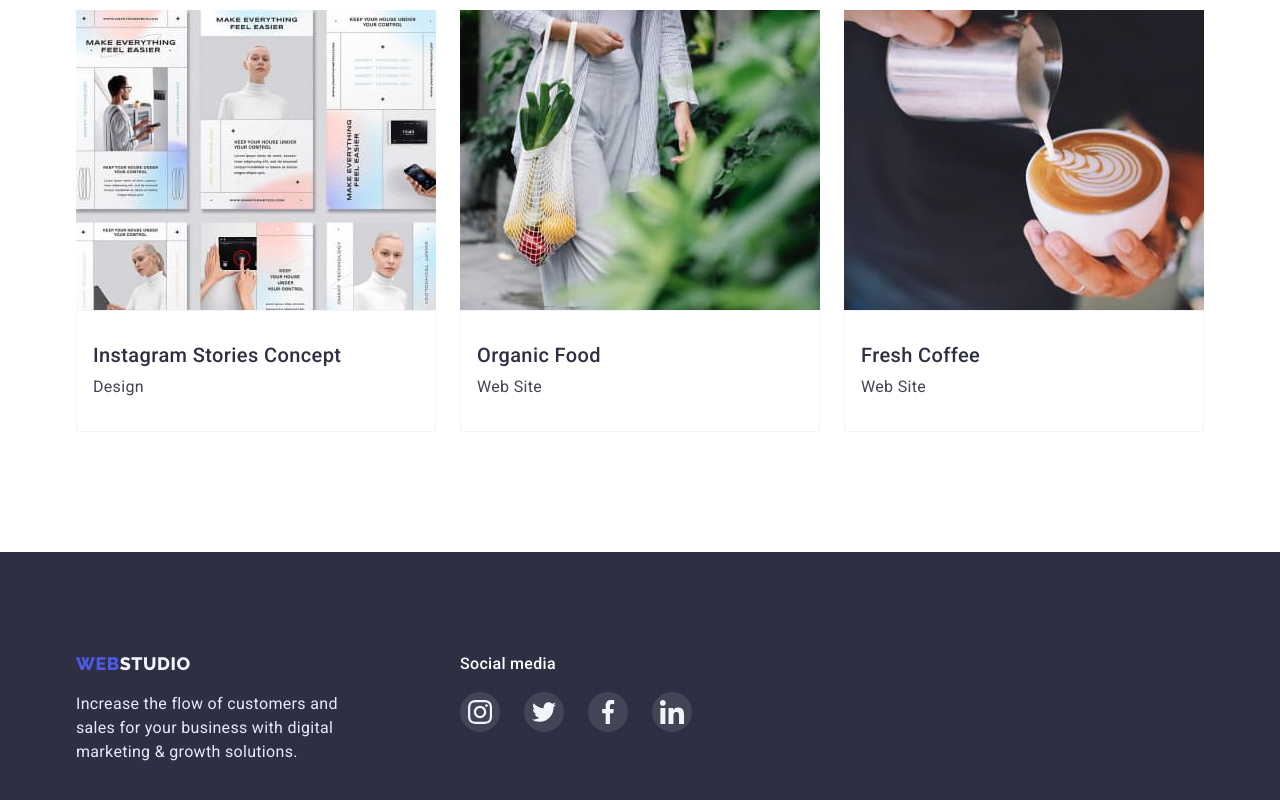
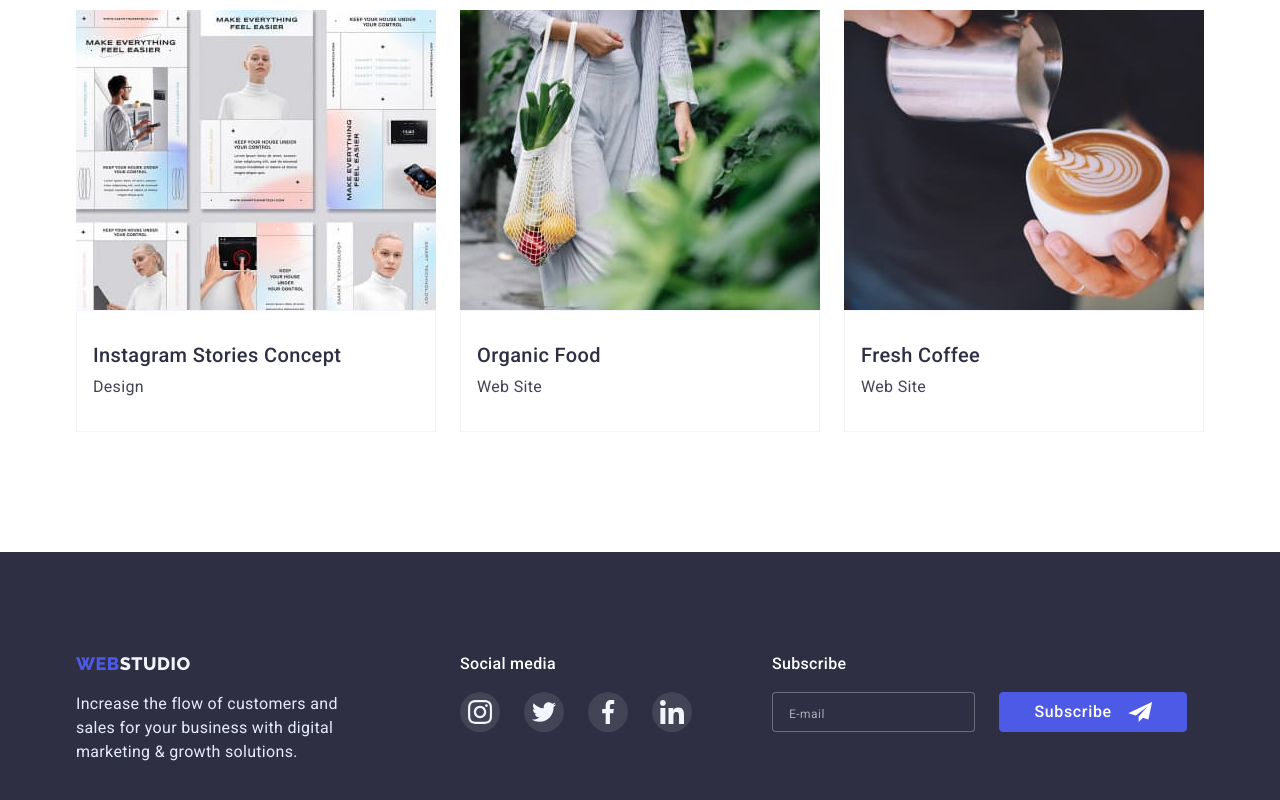
Before and after one commit to Rogok-Serg/fe-78-hw-6, a plain HTML site: page portfolio.html in a window 1280 px wide. Shown: the part 1220-2020 px from the top of the page. Drawn offline with nearby package versions, Linux system fonts and the light colour scheme.

Commit message:
footer in portvolio

```diff
--- a/portfolio.html
+++ b/portfolio.html
@@ -214,8 +214,32 @@
                         </a>
                     </li>
                 </ul>
+                <li class="footer-form-list">
+                    <form class="footer-form">
+                        <p class="footer-form-title">Subscribe</p>
+                        <div class="footer-form-wrapper">
+                            <label for="footer-email" class="footer-form-field"
+                            ></label>
+                            <input
+                            id="footer-email"
+                            type="email"
+                            class="footer-form-input"
+                            required
+                            placeholder="E-mail"
+                            pattern="[a-zA-Z@]"
+                            >
+                            <button type="submit" class="footer-form-submit">Subscribe
+                                <svg class="footer-btn-icon" width="24" height="20">
+                                    <use href="./images/symbol-defs.svg#icon-telegram"></use>
+                                </svg>
+                            </button>
+                        </div>
+                    </form>
+                </li>
+
                 </li>
             </ul>
+
         </div>
     </footer>
 </body>
```
